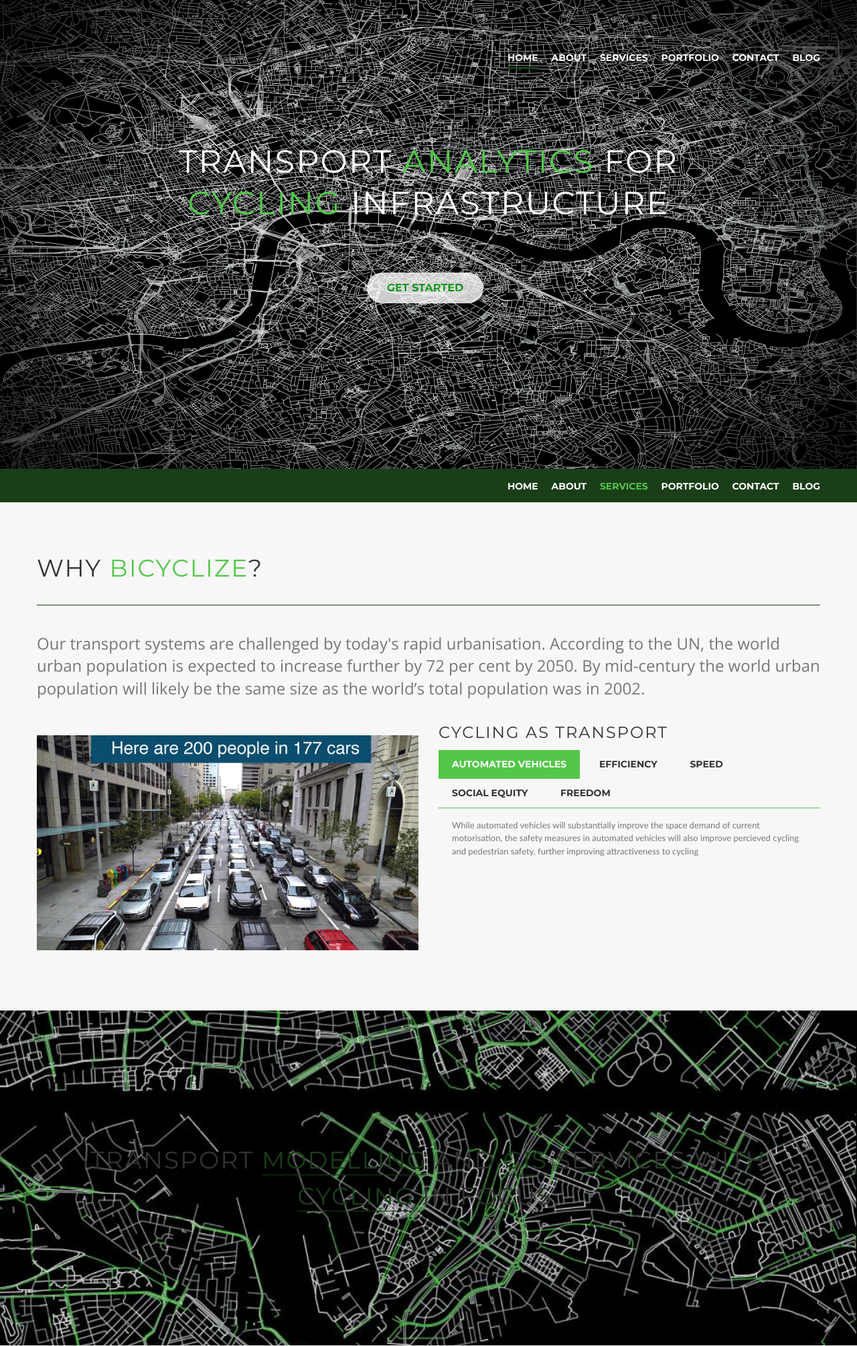
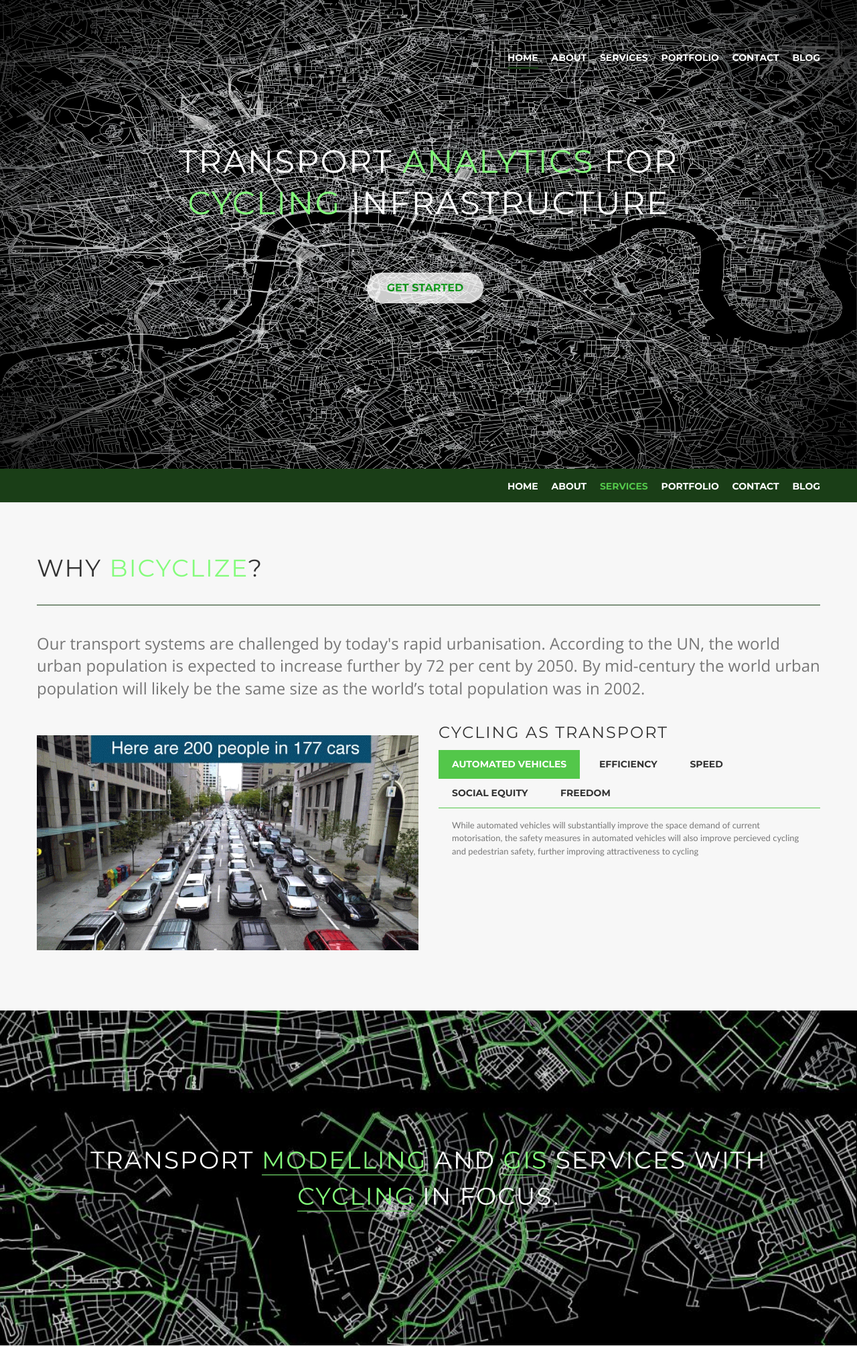
Before and after one commit to bicyclize/bicyclize, a PHP site: page / in a window 1280 px wide. Shown: the top 2010 px of the page at 67% size. Run offline with PHP 8.4, Linux system fonts and the light colour scheme; some libraries are stand-ins or nearby versions.

Commit message:
layout
change in parallax font color

```diff
--- a/css/layout.css
+++ b/css/layout.css
@@ -123,7 +123,7 @@
 	}
 
 	.color-text {
-		color: #53c74a;
+		color: #84fc7b;
 	}
 
 	.white-text {
@@ -393,6 +393,7 @@
 	}
 
 	.parallax-title {
+		color: #fff;
 		z-index: 200;
 		position: relative;
 		font-size: 36px;
@@ -404,14 +405,11 @@
 	}
 
 	.parallax-title a {
-		border-bottom: 1px solid #1a3e17;
+		border-bottom: 1px solid #84fc7b;
+		color: #84fc7b;
 	}
 
-	.parallax-title a:hover {
-		color: #fff;
-		border-bottom: 1px solid #fff;
-		text-decoration: none;
-	}
+
 
 	#twitter-parallax {
 		z-index: 200;
```
